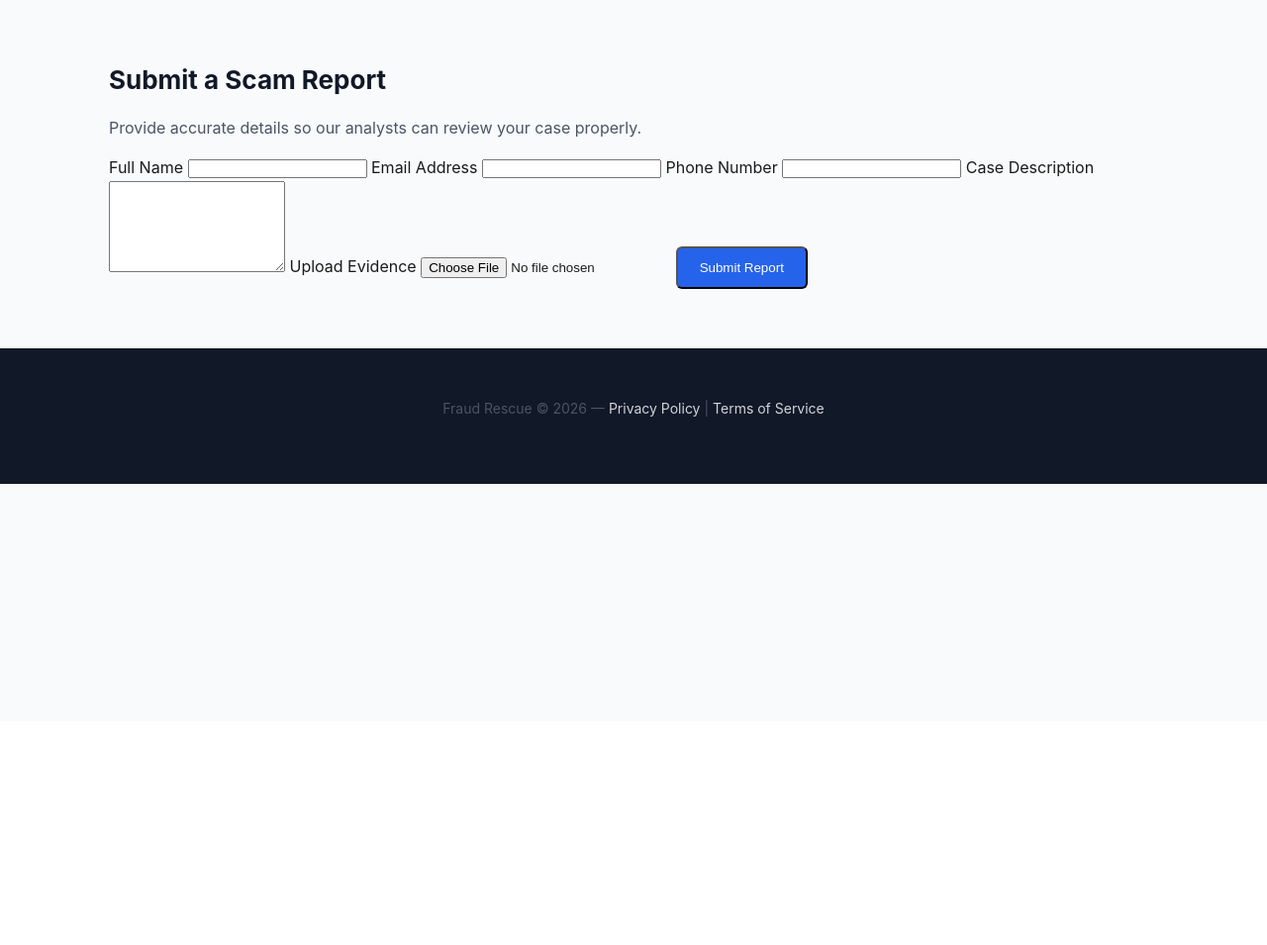
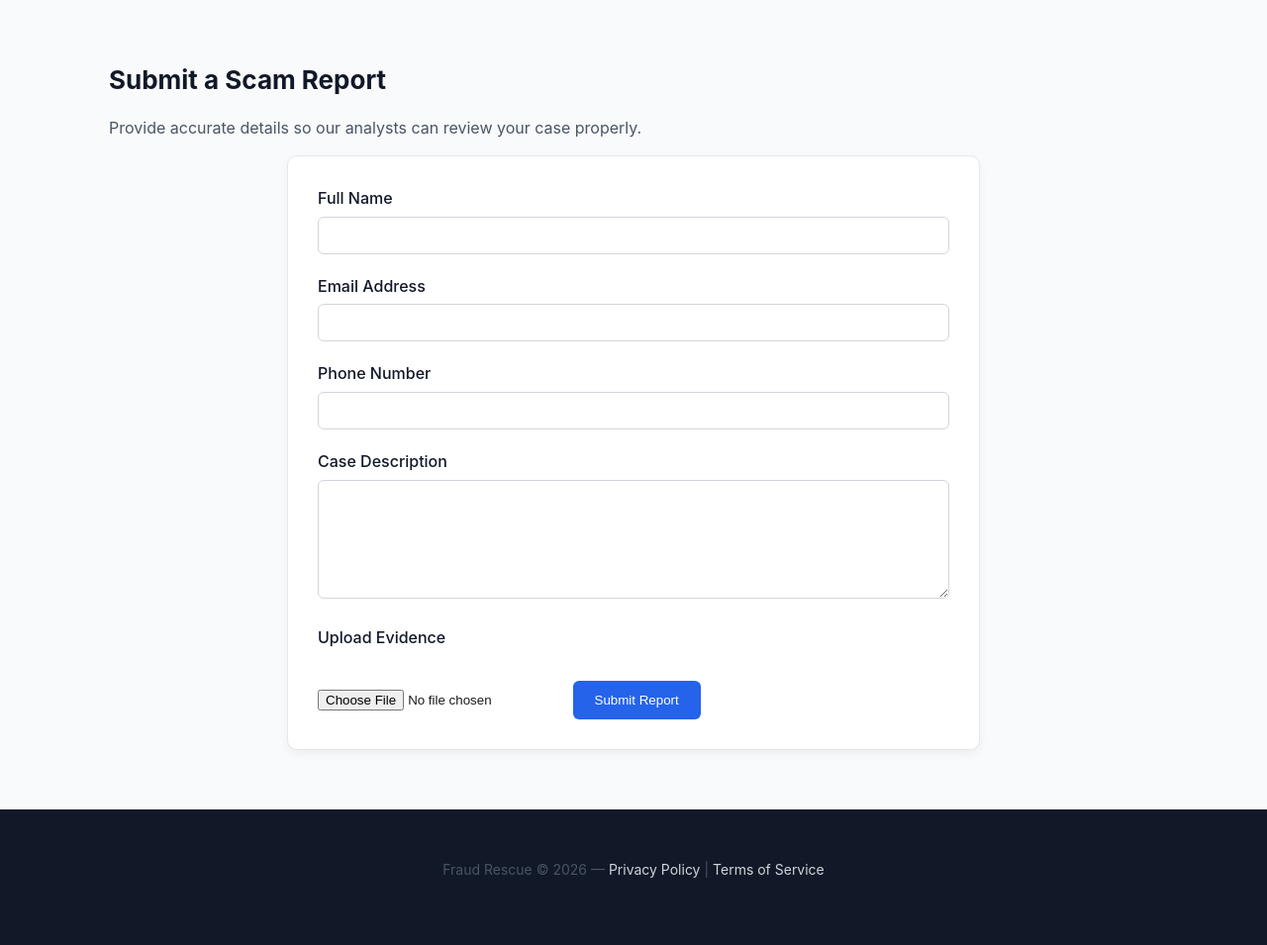
Before and after one commit to Evance34/rescue, a Flask app: page /report in a window 1280 px wide. Shown: the part 71-1026 px from the top of the page at 99% size. Before the commit the page ends 560 px from the top, so only its background shows below. Run offline with Flask 3, Linux system fonts and the light colour scheme.

Commit message:
Update style.css

```diff
--- a/static/css/style.css
+++ b/static/css/style.css
@@ -32,6 +32,7 @@ section {
     display: flex;
     justify-content: space-between;
     align-items: center;
+    flex-wrap: wrap;
 }
 
 .nav img {
@@ -55,11 +56,11 @@ section {
     background: linear-gradient(135deg, #0f172a, #1e293b);
     color: white;
     text-align: center;
-    padding: 100px 20px;
+    padding: 80px 20px;
 }
 
 .hero h1 {
-    font-size: 36px;
+    font-size: 32px;
     margin-bottom: 15px;
 }
 
@@ -172,6 +173,55 @@ p {
     color: white;
 }
 
+/* -------------------- */
+/* FORMS (report page) */
+form {
+    background: #ffffff;
+    padding: 30px;
+    border-radius: 10px;
+    border: 1px solid #e5e7eb;
+    max-width: 700px;
+    margin: auto;
+    box-shadow: 0 4px 10px rgba(0,0,0,0.05);
+}
+
+form label {
+    display: block;
+    margin-bottom: 5px;
+    font-weight: 500;
+    color: #111827;
+}
+
+form input[type="text"],
+form input[type="email"],
+form textarea {
+    width: 100%;
+    padding: 10px 12px;
+    margin-bottom: 20px;
+    border: 1px solid #d1d5db;
+    border-radius: 6px;
+    font-size: 14px;
+}
+
+form textarea {
+    min-height: 120px;
+    resize: vertical;
+}
+
+form button {
+    background: #2563eb;
+    color: white;
+    padding: 12px 20px;
+    border-radius: 6px;
+    border: none;
+    font-weight: 500;
+    cursor: pointer;
+}
+
+form button:hover {
+    background: #1d4ed8;
+}
+
 /* TABLET */
 @media (min-width: 768px) {
     .process-grid,
```
